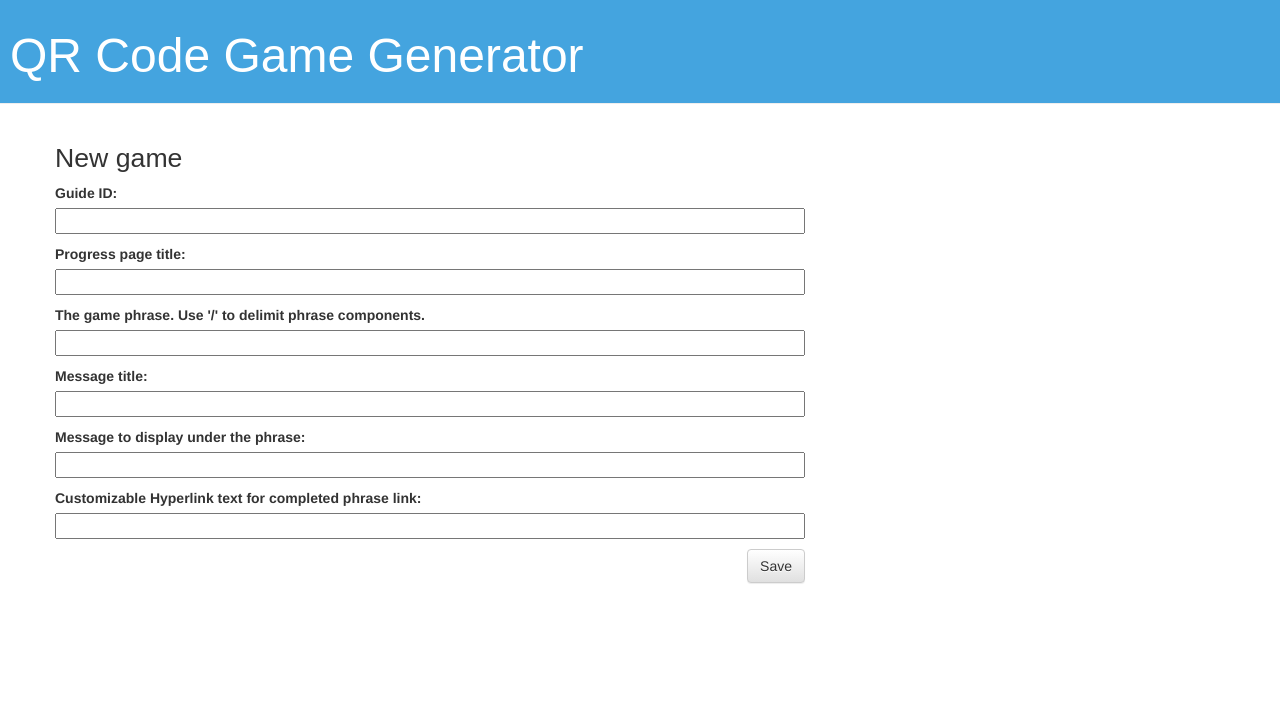
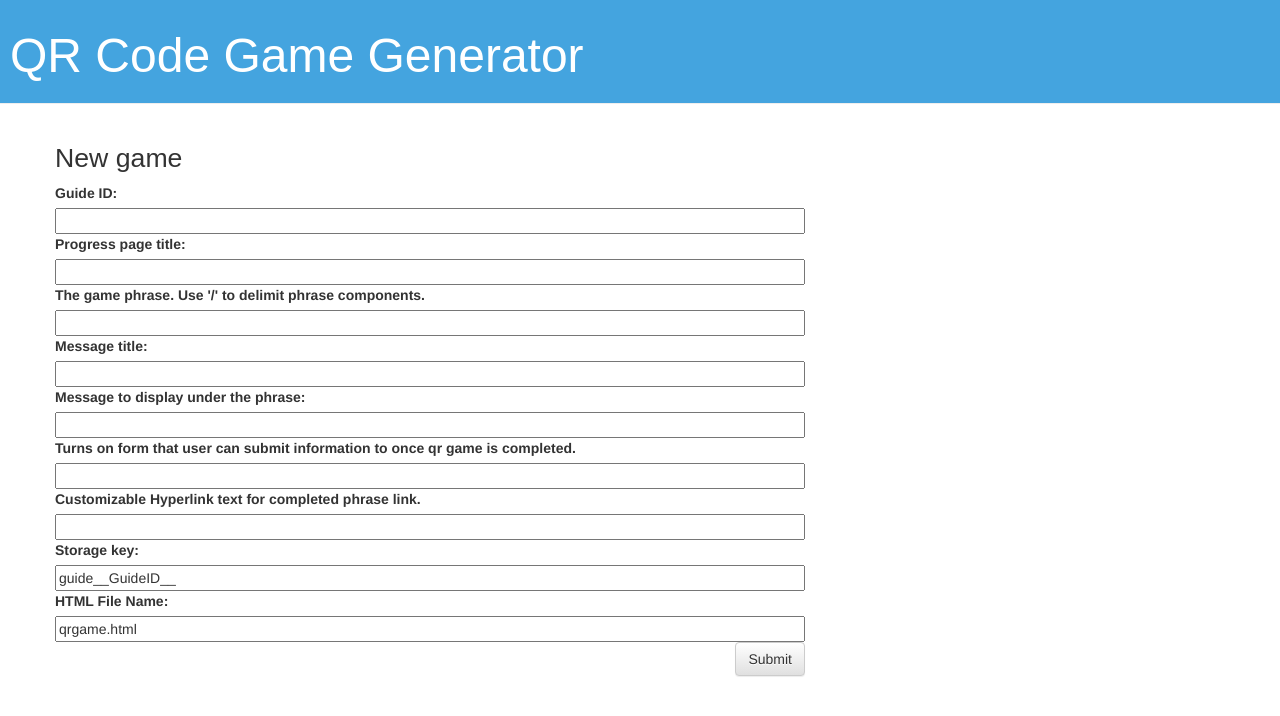
Before and after one commit to gfdipert/GB-QR-Code-Game, a Django app: page /qrcodegame/ in a window 1280 px wide. Shown: the top 716 px of the page. Run offline with Django 3.2, Linux system fonts and the light colour scheme; some libraries are stand-ins or nearby versions.

Commit message:
Added form validation

```diff
--- /dev/null
+++ b/qrcodegame/caot.html
@@ -0,0 +1 @@
+<iframe src='https://guidebook.com/sms-embed/?action=has%20gone%20mobile!&amp;guide_name=CAOT%20Conference%202016%20Congr&#232ss%20de%20l&#39;ACE';subheader=Send%20a%20download%20link%20to%20your%20phone&amp;app_id=13&amp;h1_font_size=12&amp;footer_font_size=12&amp;h2_font_size=12&amp;image_width=250' width='400' height='740' style='width:400px;overflow:hidden;' scrolling='no'></iframe>
--- a/qrcodegame/forms.py
+++ b/qrcodegame/forms.py
@@ -1,9 +1,21 @@
 from django import forms
 
 class QRCode(forms.Form):
+
 	guide_id = forms.IntegerField(label="Guide ID")
 	page_title = forms.CharField(label="Progress page title")
 	phrase = forms.CharField(label="The game phrase.  Use '/' to delimit phrase components.")
 	message_title = forms.CharField(label="Message title")
 	message = forms.CharField(label="Message to display under the phrase")
-	completedurl = forms.URLField(label="Customizable Hyperlink text for completed phrase link",required=False)
+	completedurl = forms.URLField(label="Turns on form that user can submit information to once qr game is completed.",required=False)
+	completedtext = forms.CharField(label="Customizable Hyperlink text for completed phrase link.",required=False)
+	storagekey = forms.CharField(label="Storage key",initial='guide__GuideID__')
+	html = forms.CharField(label="HTML File Name",initial='qrgame.html')
+
+	def clean(self):
+		cleaned_data = super(QRCode, self).clean()
+		completedurl = cleaned_data.get('completedurl')
+		completedtext = cleaned_data.get('completedtext')
+		msg = "shit broke"
+		if "maude" not in completedurl:
+			 self.add_error('completedurl', msg)
--- a/qrcodegame/templates/qrcodegame/game_edit.html
+++ b/qrcodegame/templates/qrcodegame/game_edit.html
@@ -3,7 +3,43 @@
 {% block content %}
     <h1>New game</h1>
     <form method="POST" class="post-form">{% csrf_token %}
-        {{ form.as_p }}
-        <button type="submit" class="save btn btn-default">Save</button>
+
+    	{{form.guide_id.errors}}
+    	{{form.guide_id.label_tag}}
+    	{{form.guide_id}}
+
+        {{form.page_title.errors}}
+    	{{form.page_title.label_tag}}
+    	{{form.page_title}}
+
+        {{form.phrase.errors}}
+    	{{form.phrase.label_tag}}
+    	{{form.phrase}}
+
+        {{form.message_title.errors}}
+    	{{form.message_title.label_tag}}
+    	{{form.message_title}}
+
+    	{{form.message.errors}}
+    	{{form.message.label_tag}}
+    	{{form.message}}
+
+        {{form.completedurl.errors}}
+    	{{form.completedurl.label_tag}}
+    	{{form.completedurl}}
+
+        {{form.completedtext.errors}}
+    	{{form.completedtext.label_tag}}
+    	{{form.completedtext}}
+
+    	{{form.storagekey.errors}}
+    	{{form.storagekey.label_tag}}
+    	{{form.storagekey}}
+
+    	{{form.html.errors}}
+    	{{form.html.label_tag}}
+    	{{form.html}}
+
+		<button type="submit" class="save btn btn-default">Submit</button>
     </form>
 {% endblock %}
--- a/qrcodegame/views.py
+++ b/qrcodegame/views.py
@@ -1,7 +1,30 @@
 from django.shortcuts import render
+from qrcode.main import QRCode
+import urllib
 from .forms import QRCode
 
 
 def qr_code_game_new(request):
     form = QRCode()
+    if form.is_valid():
+    	return render(request, 'qrcodegame/game_edit.html', {'form': form})
+    else:
+    	form=QRCode()
     return render(request, 'qrcodegame/game_edit.html', {'form': form})
+
+def submit(request):
+	#grab values from form
+	guideid = request.POST.get('guide_id')
+	pagetitle = request.POST.get('page_title')
+	phrase = request.POST.get('phrase')
+	messagetitle = request.POST.get('message_title')
+	message = request.POST.get('message')
+	completedurl = request.POST.get('completedurl')
+	completedtext = request.POST.get('completedtext')
+
+	storagekey = request.POST.get('storagekey')
+	if storagekey is None:
+		storagekey = 'guide__' + guideid + '__'
+	html = request.POST.get('html')
+	if html is None:
+		html = 'qrgame.html'
```
